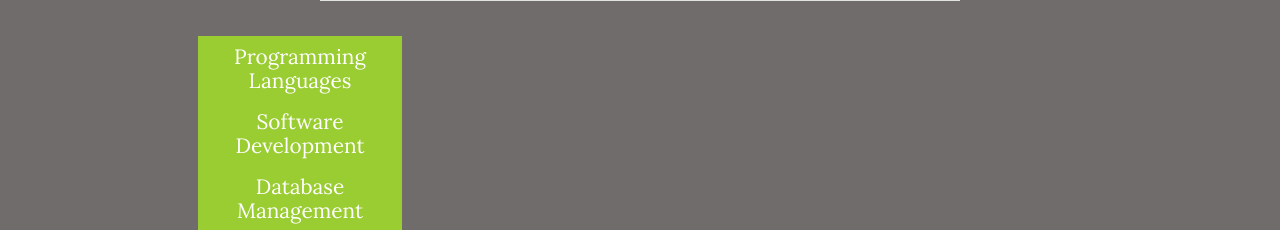
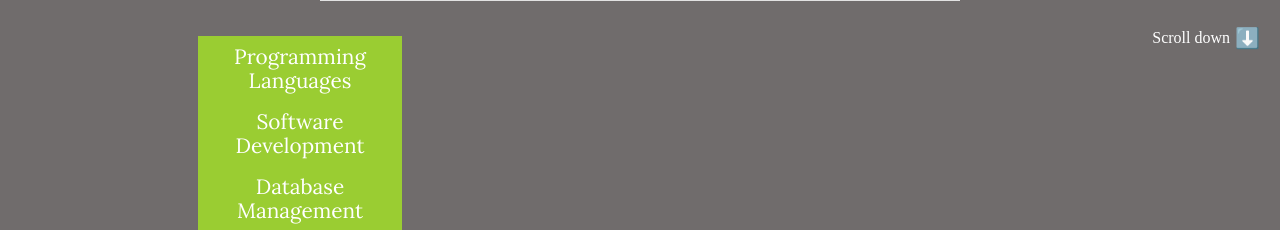
Before and after one commit to bengoEOZZ/portfolio, a PHP site: page /skills in a window 1280 px wide. Shown: the part 717-947 px from the top of the page. Run offline with PHP 8.4, Linux system fonts and the light colour scheme.

Commit message:
Added scroll prompts

```diff
--- a/skills/index.php
+++ b/skills/index.php
@@ -19,6 +19,13 @@
 		require __DIR__ . '../../navbar.php';
 	?>
 	<!-- NAVBAR END -->
+
+	<!-- SCROLL PROMPT -->
+    <div class="scroll-prompt">
+		<p>Scroll down</p>
+		<div class="scroll-icon">⬇️</div>
+	</div>
+    <!-- SCROLL PROMPT END -->
 
 	<!-- SKILLS HEADER -->
 	<div class="header-container">
--- a/static/css/skills_style.css
+++ b/static/css/skills_style.css
@@ -133,3 +133,20 @@ tr td i.fas {
     font-size: 35px;
     text-align: center;
 }
+
+.scroll-prompt {
+    position: fixed;
+    bottom: 20px;
+    right: 20px;
+    font-size: 16px;
+    color: white;
+    opacity: 1;
+    transition: opacity 0.5s ease-in-out;
+    display: flex;
+    align-items: center;
+}
+
+.scroll-icon {
+    margin-left: 5px;
+    font-size: 20px;
+}
```
Also changed, not shown: projects/index.php (+8 -28 lines), resume/index.php (+7 -0 lines), static/css/project_style.css (+17 -0 lines), static/css/resume_style.css (+17 -0 lines), static/javascript/project_fade.js (added, +28 -0 lines), static/javascript/home_cards_fade copy.js (renamed from static/javascript/home_cards_fade.js).
